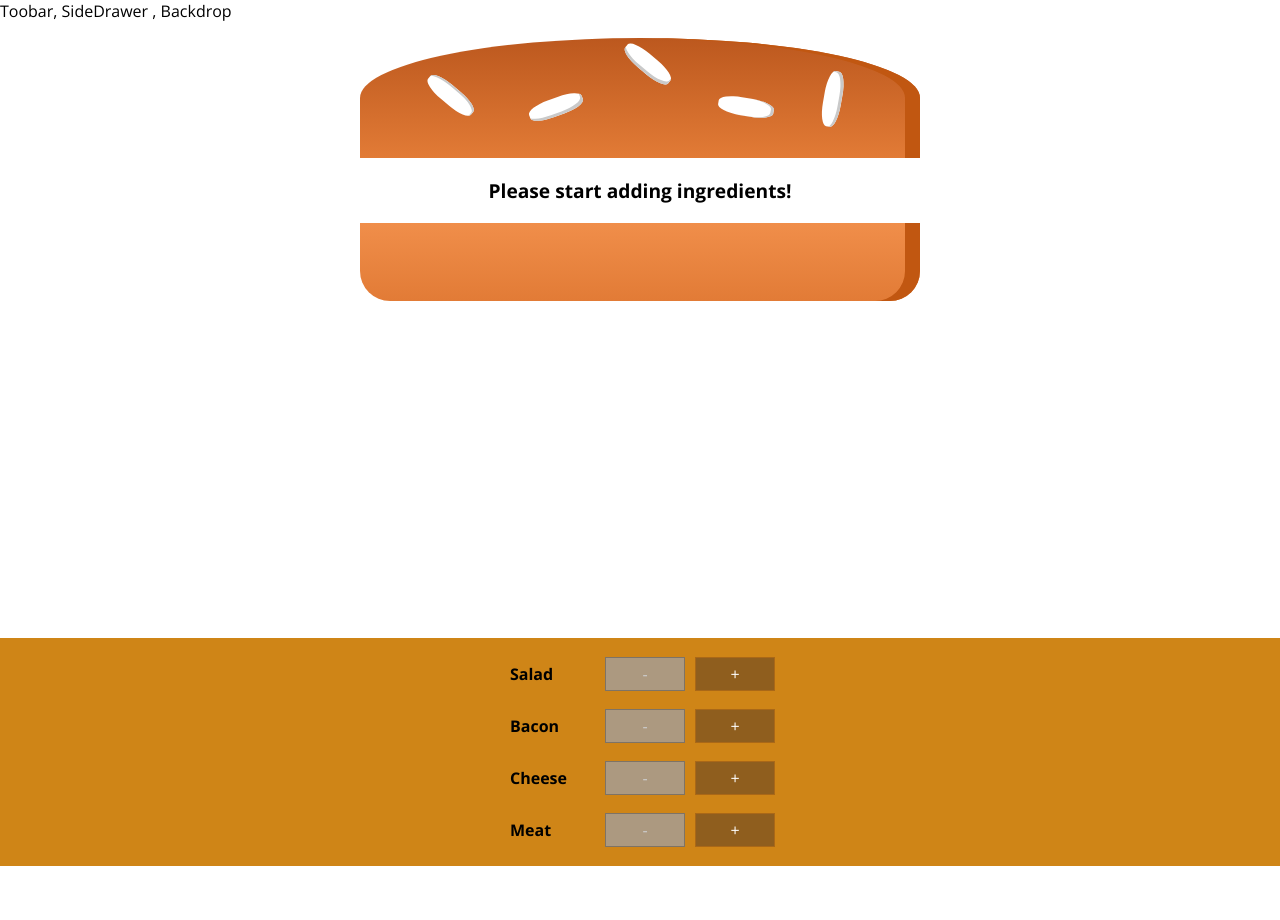
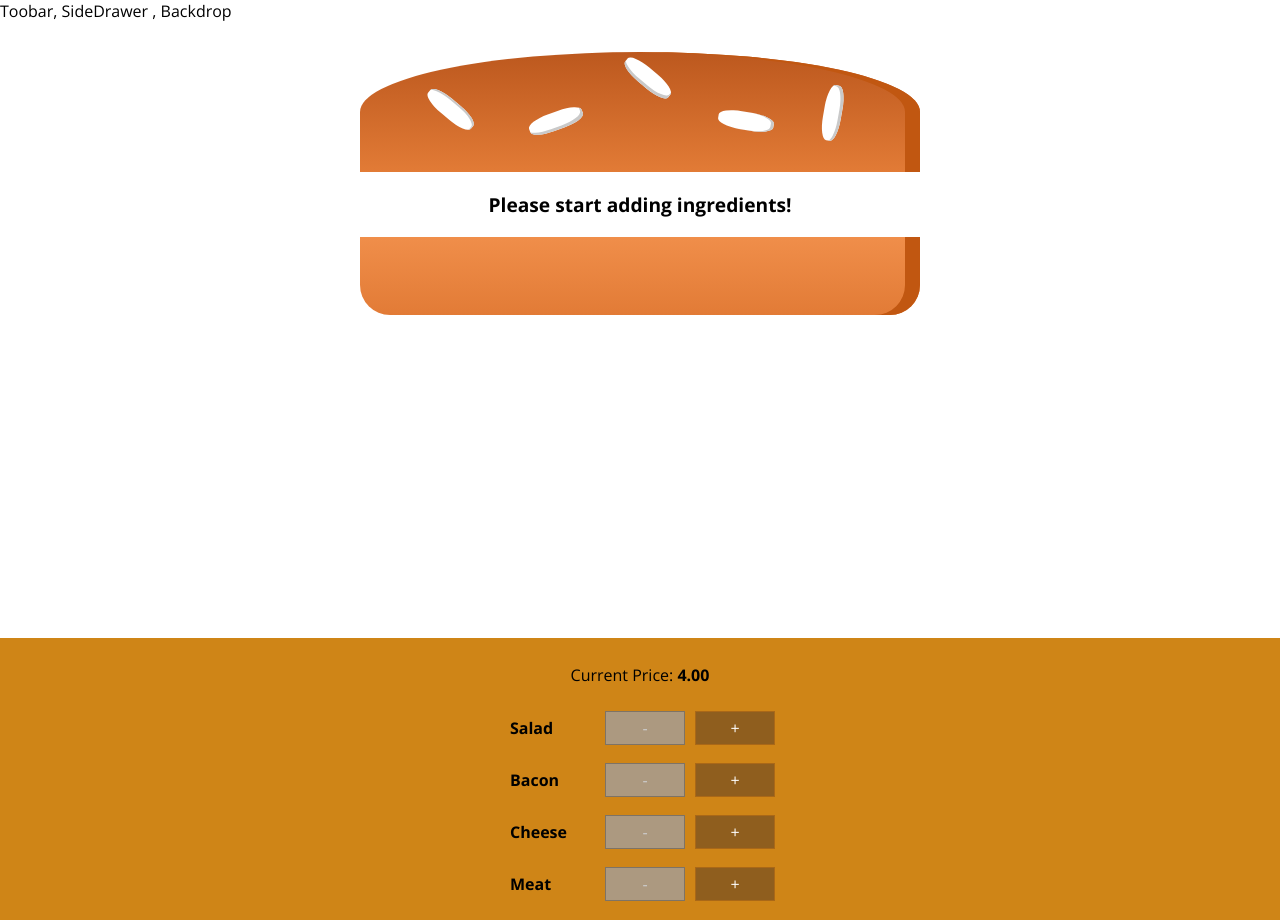
Before and after one commit to goxr3plus/React-Burger-Restaurant, a React (Create React App) app: page / in a window 1280 px wide. Before the commit the page ends 866 px from the top, so only its background shows below. Built offline with nearby package versions, Linux system fonts and the light colour scheme.

Commit message:
Displaying and Updating Burger Price

```diff
--- a/src/components/Burger/BuildControls/BuildControls.js
+++ b/src/components/Burger/BuildControls/BuildControls.js
@@ -11,6 +11,7 @@
 
 const BuildControls = props => (
    <div className={"BuildControls"}>
+      <p> Current Price: <strong>{props.totalPrice.toFixed(2)}</strong></p>
       {controls.map(cntrl => {
          return (
             <BuildControl
--- a/src/components/Burger/Burger.css
+++ b/src/components/Burger/Burger.css
@@ -2,7 +2,7 @@
   width: 100%;
   margin: auto;
   height: 250px;
-  /* overflow: scroll; */
+  overflow: scroll;
   text-align: center;
   font-weight: bold;
   font-size: 1.2rem;
--- a/src/containers/BurgerBuilder/BurgerBuilder.js
+++ b/src/containers/BurgerBuilder/BurgerBuilder.js
@@ -46,7 +46,6 @@
 
       for (let key in disabledInfo) disabledInfo[key] = disabledInfo[key] <= 0
 
-      console.log(disabledInfo)
       return (
          <>
             <Burger ingredients={this.state.ingredients} />
@@ -54,6 +53,7 @@
                disabledInfo={disabledInfo}
                add={this.addIngredientHandler}
                remove={this.removeIngredientHandler}
+               totalPrice={this.state.totalPrice}
             />
          </>
       )
```
